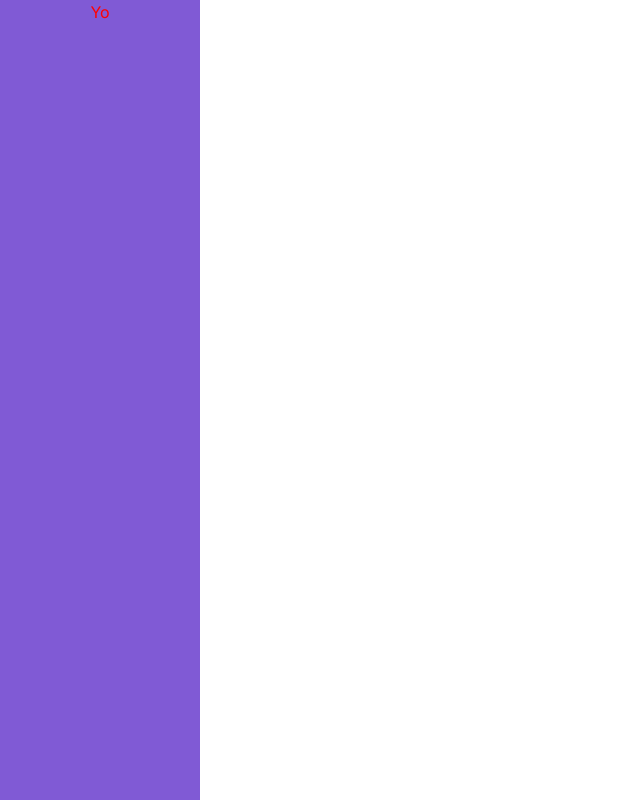
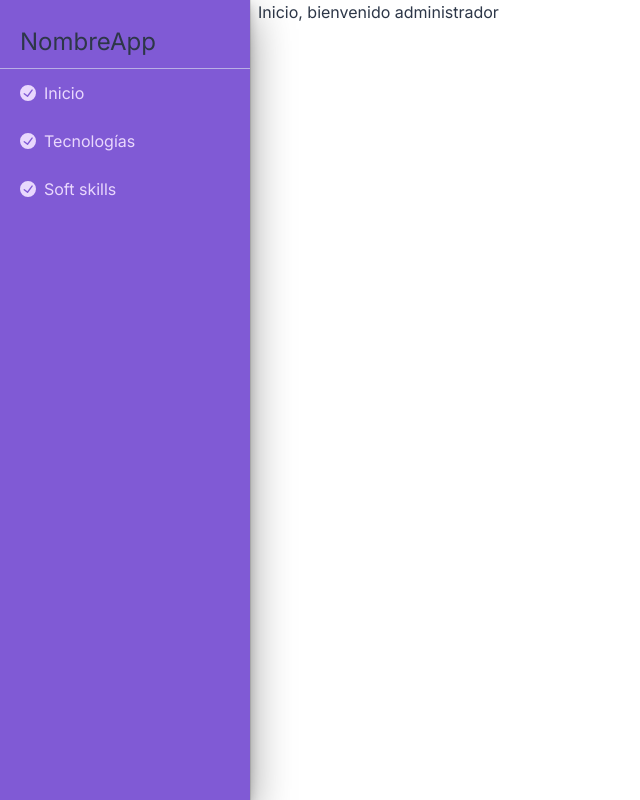
Before and after one commit to Christian-Velez/proyecto-titulacion, a React (Create React App) app: page /admin in a window 1280 px wide. Shown: the whole page, without its empty margins (0-640 px from the left). Built offline with nearby package versions, Linux system fonts and the light colour scheme; sample sign-in values are in the browser's storage.

Commit message:
Make Navbar component routes dinamic

```diff
--- a/public/index.html
+++ b/public/index.html
@@ -1,14 +1,12 @@
 <!DOCTYPE html>
 <html lang="es">
+
 <head>
    <meta charset="utf-8" />
    <link rel="icon" href="%PUBLIC_URL%/favicon.ico" />
    <meta name="viewport" content="width=device-width, initial-scale=1" />
    <meta name="theme-color" content="#000000" />
-    <meta
-      name="description"
-      content="Aplicación para encontrar trabajo como programador"
-    />
+   <meta name="description" content="Aplicación para encontrar trabajo como programador" />
    <link rel="apple-touch-icon" href="%PUBLIC_URL%/logo192.png" />
    <!--
       manifest.json provides metadata used when your web app is installed on a
@@ -25,7 +23,11 @@
       Learn how to configure a non-root public URL by running `npm run build`.
     -->
    <title>React App</title>
+
+
+   <link rel="stylesheet" href="https://cdnjs.cloudflare.com/ajax/libs/animate.css/4.1.1/animate.min.css" />
 </head>
+
 <body>
    <noscript>You need to enable JavaScript to run this app.</noscript>
    <div id="root"></div>
@@ -40,4 +42,5 @@
       To create a production bundle, use `npm run build` or `yarn build`.
     -->
 </body>
+
 </html>
--- a/src/components/admin/SideBar.js
+++ /dev/null
@@ -1,110 +0,0 @@
-import { CloseIcon, HamburgerIcon } from '@chakra-ui/icons';
-import {
-   Flex,
-   HStack,
-   IconButton,
-   Text,
-   useBreakpoint,
-   VStack,
-} from '@chakra-ui/react';
-import React, { useEffect, useState } from 'react';
-
-const SideBar = () => {
-
-   const [displayMenu, setDisplayMenu] = useState('none');
-
-
-   // Esta parte del codigo cierra el menu flotante si se
-   // hace un resize de la ventana (situacion posible solo en pc, pero por si a caso)
-
-   // No es necesario y se puede quitar
-   const lgBreakpoint = useBreakpoint();
-   useEffect(() => {
-      if(lgBreakpoint === 'lg' || lgBreakpoint ==='xl' || lgBreakpoint === '2xl') {
-         setDisplayMenu('none');
-      }
-   }, [lgBreakpoint])
-
-
-   return (
-      <Flex
-         position='sticky'
-         w={{ base: 'full', lg: 'auto' }}
-         left={0}
-         top={0}
-         zIndex={999999}
-         backgroundColor='purple.500'
-
-      >
-         {/*Se muestra en movil*/}
-         <HStack
-            w='100%'
-            display={{ base: 'flex', lg: 'none' }}
-            justify='flex-end'
-            p={1}
-         >
-            <IconButton
-               aria-label='Open Menu'
-               icon={<HamburgerIcon />}
-               size='lg'
-               onClick = { ()=> { setDisplayMenu('flex') }}
-            />
-         </HStack>
-
-
-         <VStack
-            w='100vw'
-            bgColor='purple.500'
-            zIndex={9999999}
-            h='100vh'
-            pos='fixed'
-            p={1}
-            paddingLeft={10}
-            top='0'
-            left='0'
-            overflowY='auto'
-            display={displayMenu}
-            alignItems='flex-start'
-            color='white'
-         >
-            <Flex
-               width='full'
-               justifyContent='flex-end'
-            >
-               <IconButton
-                  aria-label='Close Menu'
-                  icon={
-                     <CloseIcon />
-                  }
-                  onClick = { ()=> { setDisplayMenu('none') }}
-               />
-            </Flex>
-               <Text> Si </Text>
-               <Text> Si </Text>
-
-               <Text> Si </Text>
-               <Text> Si </Text>
-               <Text> Si </Text>
-               <Text> Si </Text>
-
-
-
-         </VStack>
-
-
-
-
-
-         {/*Se muestra en pc*/}
-         <VStack
-            h='100vh'
-            w='200px'
-            display={{ base: 'none', lg: 'flex' }}
-         >
-            <Text color='red'> Yo </Text>
-         </VStack>
-      </Flex>
-   );
-};
-
-export default SideBar;
--- a/src/components/admin/Yo.js
+++ /dev/null
@@ -1,11 +0,0 @@
-import React from 'react'
-
-const Yo = () => {
-   return (
-      <div>
-         YO
-      </div>
-   )
-}
-
-export default Yo
--- /dev/null
+++ b/src/components/navbar/ComputerNavbar.js
@@ -0,0 +1,41 @@
+import {
+   Divider,
+   HStack,
+   Text,
+   VStack,
+} from '@chakra-ui/react';
+import React from 'react';
+import LinkItem from './LinkItem';
+
+const ComputerNavbar = ({ userLinks }) => {
+   return (
+      <VStack
+         h='100vh'
+         w='250px'
+         display={{ base: 'none', lg: 'flex' }}
+         boxShadow='dark-lg'
+         alignItems='flex-start'
+         paddingY={6}
+      >
+         {/*Logotipo de la pagina */}
+         <HStack width='full' paddingLeft={5}>
+            <Text fontSize='2xl'>NombreApp</Text>
+         </HStack>
+
+         <Divider />
+
+         {/*Links que dependen del tipo de cuenta*/}
+         {userLinks.map((link) => {
+            const { index, path, name } = link;
+
+            return (
+               <LinkItem key={index} path={path}>
+                  {name}
+               </LinkItem>
+            );
+         })}
+      </VStack>
+   );
+};
+
+export default ComputerNavbar;
--- /dev/null
+++ b/src/components/navbar/LinkItem.js
@@ -0,0 +1,42 @@
+import { CheckCircleIcon } from '@chakra-ui/icons';
+import { HStack, Text } from '@chakra-ui/react';
+import React from 'react'
+import { useLocation, useNavigate } from 'react-router-dom';
+
+const LinkItem = ({
+   children,
+   path,
+}) => {
+   const navigate = useNavigate();
+   const location = useLocation();
+
+   const handleNavigate = () => {
+      navigate(path);
+   };
+
+   const isActive = location.pathname === path;
+
+   return (
+      <HStack
+         color='purple.100'
+         bgColor={ isActive && 'purple.400'}
+         width='full'
+         as='button'
+         paddingY={3}
+         paddingX={5}
+         style={{
+            margin: 0
+         }}
+         onClick={handleNavigate}
+         _hover={{
+            bgColor: 'purple.600',
+         }}
+         transition='background-color .3s ease'
+      >
+         <CheckCircleIcon />
+         <Text fontWeight='hairline'> {children} </Text>
+      </HStack>
+   )
+}
+
+export default LinkItem
--- /dev/null
+++ b/src/components/navbar/MobileHidden.js
@@ -0,0 +1,63 @@
+import { CloseIcon } from '@chakra-ui/icons';
+import {
+   Divider,
+   Flex,
+   IconButton,
+   VStack,
+} from '@chakra-ui/react';
+import React from 'react';
+import LinkItem from './LinkItem';
+
+const MobileHidden = ({
+   userLinks,
+   displayMenu,
+   setDisplayMenu,
+}) => {
+   return (
+      <VStack
+         className='animate__animated animate__fadeInRight animate__faster'
+         w='100vw'
+         bgColor='purple.500'
+         zIndex={9999999}
+         h='100vh'
+         pos='fixed'
+         p={1}
+         paddingLeft={0}
+         top='0'
+         left='0'
+         overflowY='auto'
+         display={displayMenu}
+         alignItems='flex-start'
+         color='white'
+      >
+         <Flex
+            width='full'
+            justifyContent='flex-end'
+         >
+            <IconButton
+               aria-label='Close Menu'
+               size='lg'
+               icon={<CloseIcon />}
+               onClick={() => {
+                  setDisplayMenu('none');
+               }}
+            />
+         </Flex>
+
+         <Divider />
+
+         {/*Links que dependen del tipo de cuenta*/}
+         {userLinks.map((link) => {
+            const { index, path, name } = link;
+
+            return (
+               <LinkItem key={index} path={path}>
+                  {name}
+               </LinkItem>
+            );
+         })}
+      </VStack>
+   );
+};
+
+export default MobileHidden;
--- /dev/null
+++ b/src/components/navbar/MobileNavBar.js
@@ -0,0 +1,25 @@
+import { HamburgerIcon } from '@chakra-ui/icons';
+import { HStack, IconButton } from '@chakra-ui/react';
+import React from 'react'
+
+const MobileNavBar = ({ setDisplayMenu }) => {
+   return (
+      <HStack
+      w='100%'
+      display={{ base: 'flex', lg: 'none' }}
+      justify='flex-end'
+      p={1}
+   >
+      <IconButton
+         aria-label='Open Menu'
+         icon={<HamburgerIcon />}
+         size='lg'
+         onClick={() => {
+            setDisplayMenu('flex');
+         }}
+      />
+   </HStack>
+   )
+}
+
+export default MobileNavBar
--- /dev/null
+++ b/src/components/navbar/SideBar.js
@@ -0,0 +1,69 @@
+
+import {
+   Flex,
+   useBreakpoint,
+} from '@chakra-ui/react';
+import React, {
+   useEffect,
+   useState,
+} from 'react';
+import MobileHidden from './MobileHidden';
+import MobileNavBar from './MobileNavBar';
+import ComputerNavbar from './ComputerNavbar';
+import manageLinks from './manageLinks';
+
+//Componente general utilizado para renderizar el menu de navegacion de la app
+const SideBar = () => {
+   const [displayMenu, setDisplayMenu] = useState('none');
+
+   const typeOfUser = 'Admin';
+   let userLinks;
+
+   if(typeOfUser === 'Admin') {
+      userLinks = manageLinks.Admin
+   }
+   if(typeOfUser === 'Developer') {
+
+   }
+
+
+
+   // Esta parte del codigo cierra el menu flotante si se
+   // hace un resize de la ventana (situacion posible solo en pc, pero por si a caso)
+
+   // No es necesario y se puede quitar, solo es estetico
+   const lgBreakpoint = useBreakpoint();
+   useEffect(() => {
+      if (
+         lgBreakpoint === 'lg' ||
+         lgBreakpoint === 'xl' ||
+         lgBreakpoint === '2xl'
+      ) {
+         setDisplayMenu('none');
+      }
+   }, [lgBreakpoint]);
+
+
+
+   return (
+      <Flex
+         position='sticky'
+         w={{ base: 'full', lg: 'auto' }}
+         left={0}
+         top={0}
+         zIndex={999999}
+         backgroundColor='purple.500'
+      >
+         {/*Se muestra en movil*/}
+         <MobileNavBar setDisplayMenu={setDisplayMenu} />
+
+         {/*Menu oculto, disponible en movil*/}
+         <MobileHidden  userLinks={userLinks} displayMenu={displayMenu} setDisplayMenu={setDisplayMenu}/>
+
+         {/*Se muestra en pc*/}
+         <ComputerNavbar userLinks={userLinks}/>
+      </Flex>
+   );
+};
+
+export default SideBar;
--- /dev/null
+++ b/src/components/navbar/manageLinks.js
@@ -0,0 +1,34 @@
+
+// Variables utilizadas en el componente navbar
+// para que se pueda reutilizar
+
+
+
+// index -> campo utilizado como Key al renderizar componentes con la funcion map()
+// path -> se utiliza para redirigir. El path parte desde 'localhost:300/'
+// name -> etiqueta mostrada en el menu de navegacion
+
+const manageLinks = {
+   Admin: [
+      {
+         index: 1,
+         path: '/admin/',
+         name: 'Inicio',
+      },
+      {
+         index: 2,
+         path: '/admin/tecnologias',
+         name: 'Tecnologías'
+      },
+      {
+         index: 3,
+         path: '/admin/soft-skills',
+         name: 'Soft skills'
+      },
+   ],
+
+   //Developer: [],
+   //Business: [],
+};
+
+export default manageLinks;
--- a/src/routers/private/AdminRoutes.js
+++ b/src/routers/private/AdminRoutes.js
@@ -5,9 +5,7 @@ import {
    Route,
    Routes,
 } from 'react-router-dom';
-import AdminScreen from '../../components/admin/AdminScreen';
-import SideBar from '../../components/admin/SideBar';
-import Yo from '../../components/admin/Yo';
+import SideBar from '../../components/navbar/SideBar';
 
 const AdminRoutes = () => {
    return (
@@ -24,21 +22,18 @@ const AdminRoutes = () => {
             <Route
                path='/'
                element={
-                  <div>
-
-
-                  </div>
+                  <p> Inicio, bienvenido administrador </p>
                }
             />
 
             <Route
                path='tecnologias'
-               element={<AdminScreen />}
+               element={<p> Tecnologías </p>}
             />
 
             <Route
                path='soft-skills'
-               element={<Yo />}
+               element={<p> Soft skills</p>}
             />
 
             <Route
```
Lines whose indentation alone changed are shown as unchanged.
